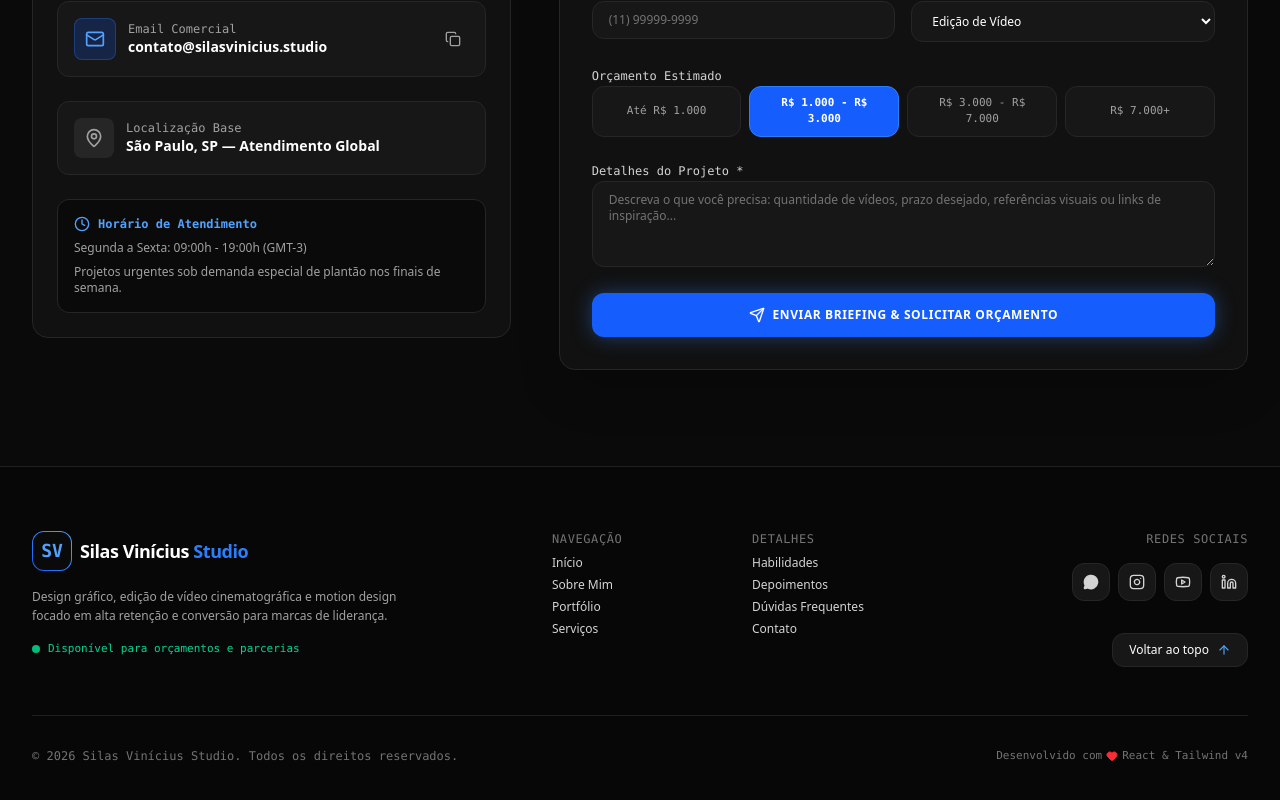
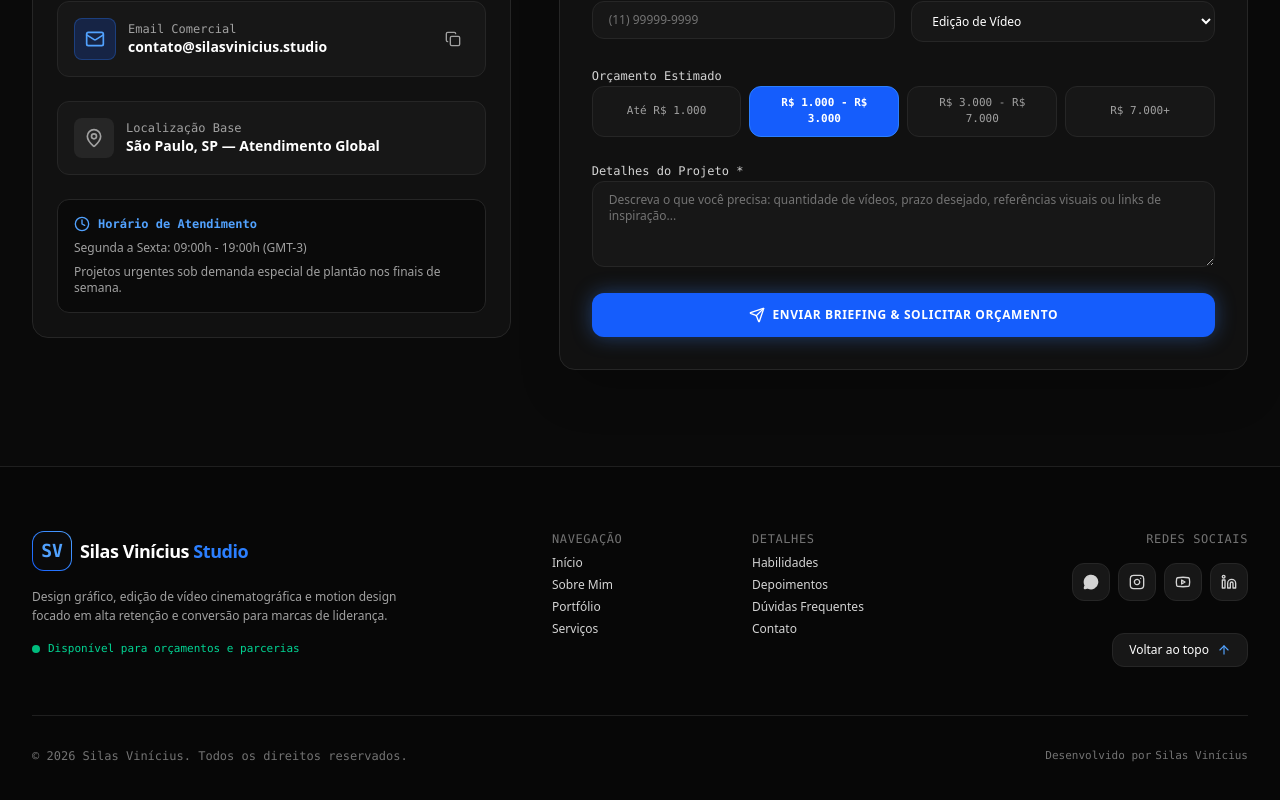
Before and after one commit to silasviniciuss/silasvinicius, a React (Vite) app: page / in a window 1280 px wide. Shown: the part 8061-8861 px from the top of the page. Built offline with nearby package versions, Linux system fonts and the light colour scheme.

Commit message:
atualizacao do footer

```diff
--- a/src/components/Footer.tsx
+++ b/src/components/Footer.tsx
@@ -70,7 +70,7 @@ export const Footer: React.FC = () => {
 
             <div className="flex items-center gap-2">
               <a
-                href="https://wa.me/5511999999999"
+                href="https://wa.me/5561991043055"
                 target="_blank"
                 rel="noopener noreferrer"
                 className="p-2.5 rounded-xl bg-neutral-900 border border-neutral-800 text-neutral-300 hover:text-emerald-400 hover:border-emerald-500/40 transition-colors"
@@ -79,7 +79,7 @@ export const Footer: React.FC = () => {
                 <MessageCircle className="w-4 h-4 fill-current" />
               </a>
               <a
-                href="https://instagram.com"
+                href="https://instagram.com/silas.viniciuss"
                 target="_blank"
                 rel="noopener noreferrer"
                 className="p-2.5 rounded-xl bg-neutral-900 border border-neutral-800 text-neutral-300 hover:text-pink-400 hover:border-pink-500/40 transition-colors"
@@ -121,12 +121,11 @@ export const Footer: React.FC = () => {
         {/* Bottom Bar Copyright */}
         <div className="pt-8 border-t border-neutral-800/80 flex flex-col sm:flex-row items-center justify-between gap-4 text-xs text-neutral-500 font-mono">
           <div>
-            © {new Date().getFullYear()} Silas Vinícius Studio. Todos os direitos reservados.
+            © {new Date().getFullYear()} Silas Vinícius. Todos os direitos reservados.
           </div>
           <div className="flex items-center gap-1 text-[11px]">
-            <span>Desenvolvido com</span>
-            <Heart className="w-3 h-3 text-red-500 fill-current" />
-            <span>React & Tailwind v4</span>
+            <span>Desenvolvido por</span>
+            <span>Silas Vinícius</span>
           </div>
         </div>
 
```
Also changed, not shown: ._index.html (deleted), src/components/._Footer.tsx.
